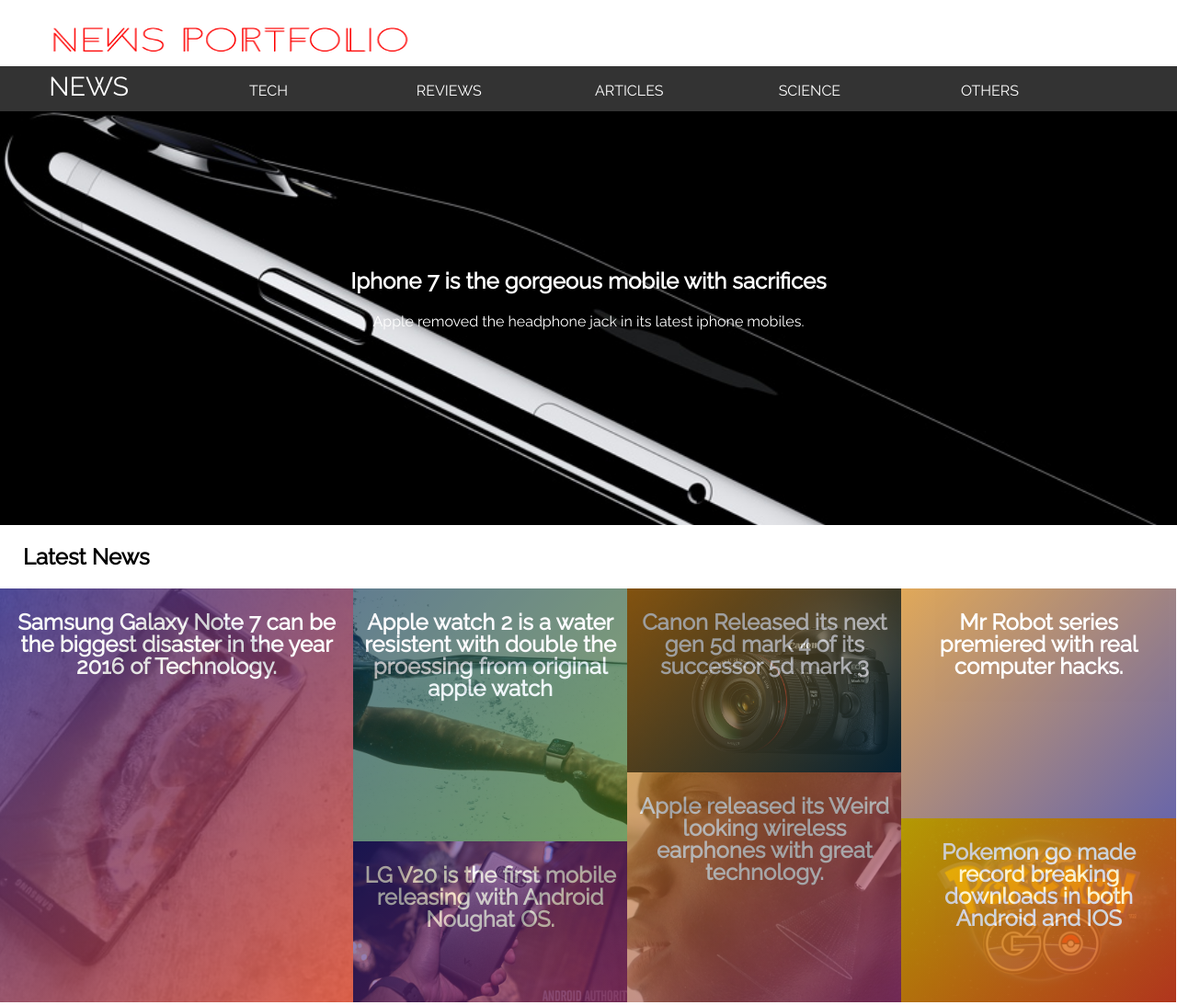
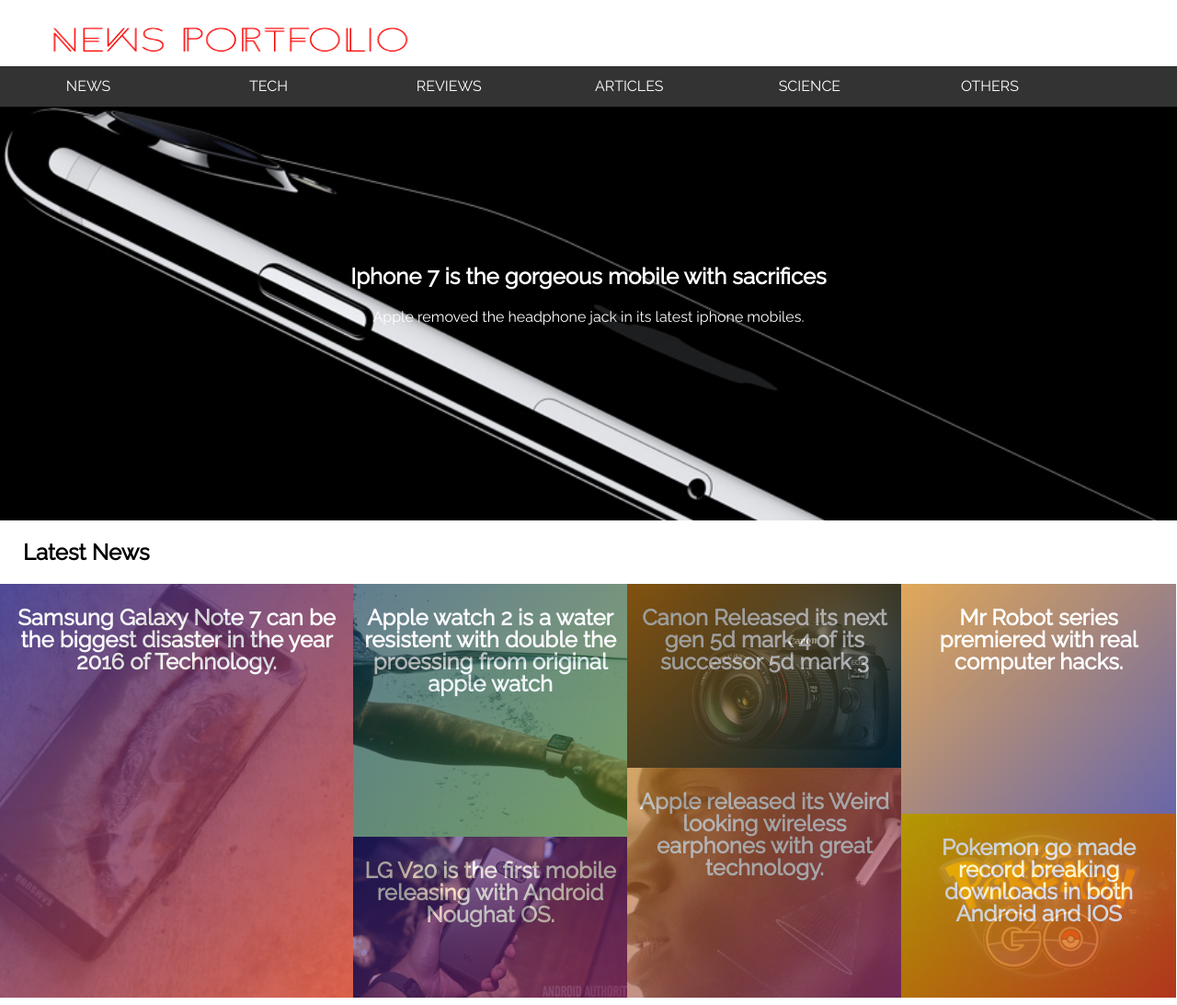
Before and after one commit to SrikanthNabigari/News_Portfolio, a plain HTML site: page index.html in a window 1280 px wide. Shown: the top 1093 px of the page at 92% size. Drawn offline with Linux system fonts and the light colour scheme; a web font is replaced by a local one.

Commit message:
ui changes

```diff
--- a/css/main.css
+++ b/css/main.css
@@ -268,8 +268,7 @@
     /* This trasform moves the drawer off canvas. */
     -webkit-transform: translate(-300px, 0);
     transform: translate(-300px, 0);
-    /* Optionally, we animate the drawer. */
-    transition: transform 0.3s ease;
+
   }
   .nav.open {
     -webkit-transform: translate(0, 0);
@@ -389,7 +388,7 @@
 div#social a:last-of-type {
   margin: 0;
 }
-li:first-of-type {
+footer li:first-of-type {
     color:red;
     font-size:1.8em;
 }
```
